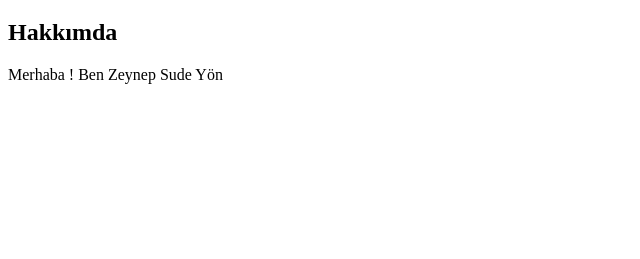
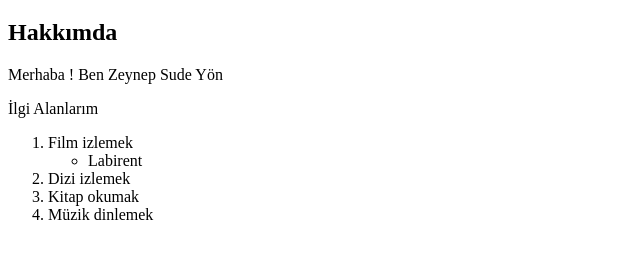
Before and after one commit to zsyon/web_sitesi1, a plain HTML site: page index.html in a window 1280 px wide. Shown: the part 61-320 px from the top of the page, without its empty margins (0-640 px from the left). Drawn offline with Linux system fonts and the light colour scheme.

Commit message:
geliştirme

```diff
--- a/index.html
+++ b/index.html
@@ -10,6 +10,17 @@
   <h1>Zeynep Sude Yön</h1>
   <h2>Hakkımda</h2>
   <p>Merhaba ! Ben Zeynep Sude Yön</p>
+  <p>İlgi Alanlarım</p>
+  <ol>
+    <li>Film izlemek
+      <ul>
+        <li>Labirent</li>
+      </ul>
+    </li>
+    <li>Dizi izlemek</li>
+    <li>Kitap okumak</li>
+    <li>Müzik dinlemek</li>
+  </ol>
 
 </body>
 </html>
```
